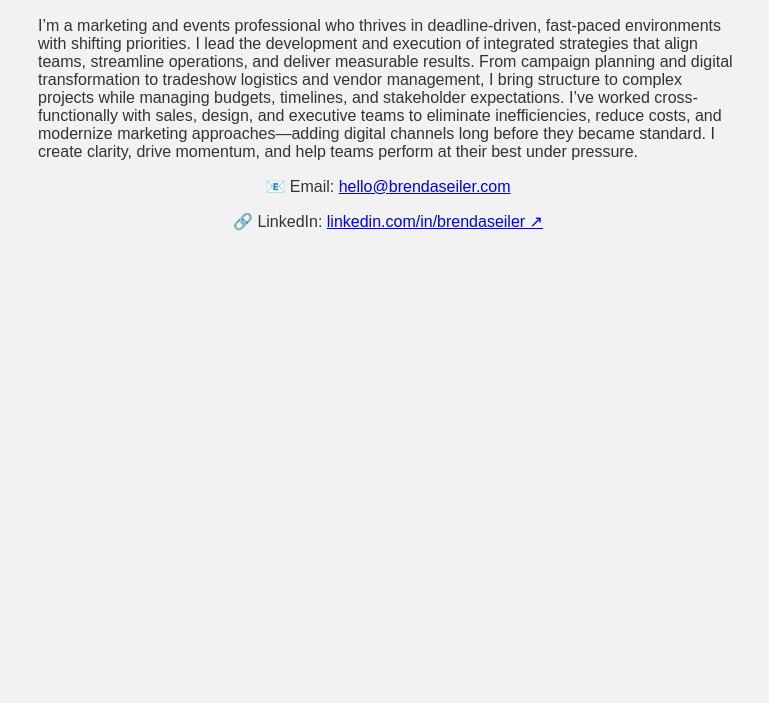
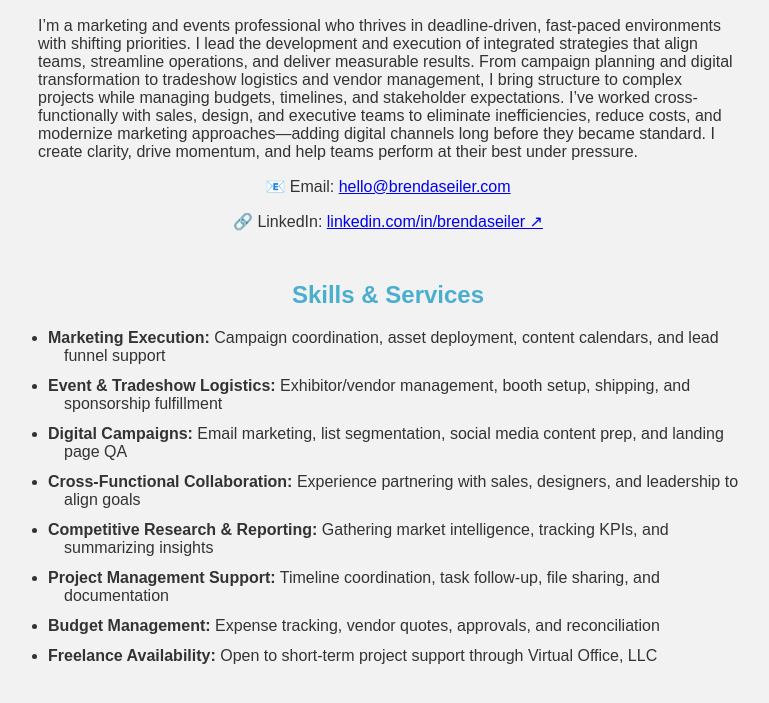
Before and after one commit to brenda-seiler/brenda-seiler.github.io, a plain HTML site: page index.html in a window 1280 px wide. Shown: the part 169-872 px from the top of the page, without its empty margins (252-1021 px from the left). Before the commit the page ends 800 px from the top, so only its background shows below. Drawn offline with Linux system fonts and the light colour scheme.

Commit message:
Update index.html

```diff
--- a/index.html
+++ b/index.html
@@ -26,5 +26,33 @@
 </p>
     <p>📧 Email: <a href="mailto:hello@brendaseiler.com">hello@brendaseiler.com</a></p>
   <p>🔗 LinkedIn: <a href="https://linkedin.com/in/brendaseiler" target="_blank">linkedin.com/in/brendaseiler ↗</a></p>
+<h2 style="color: #4AAECE; margin-top: 50px;">Skills & Services</h2>
+<ul style="text-align: left; max-width: 700px; margin: 0 auto; padding-left: 20px; list-style-position: outside;">
+  <li style="margin-bottom: 12px; text-indent: -1em; padding-left: 1em;">
+    <strong>Marketing Execution:</strong> Campaign coordination, asset deployment, content calendars, and lead funnel support
+  </li>
+  <li style="margin-bottom: 12px; text-indent: -1em; padding-left: 1em;">
+    <strong>Event & Tradeshow Logistics:</strong> Exhibitor/vendor management, booth setup, shipping, and sponsorship fulfillment
+  </li>
+  <li style="margin-bottom: 12px; text-indent: -1em; padding-left: 1em;">
+    <strong>Digital Campaigns:</strong> Email marketing, list segmentation, social media content prep, and landing page QA
+  </li>
+  <li style="margin-bottom: 12px; text-indent: -1em; padding-left: 1em;">
+    <strong>Cross-Functional Collaboration:</strong> Experience partnering with sales, designers, and leadership to align goals
+  </li>
+  <li style="margin-bottom: 12px; text-indent: -1em; padding-left: 1em;">
+    <strong>Competitive Research & Reporting:</strong> Gathering market intelligence, tracking KPIs, and summarizing insights
+  </li>
+  <li style="margin-bottom: 12px; text-indent: -1em; padding-left: 1em;">
+    <strong>Project Management Support:</strong> Timeline coordination, task follow-up, file sharing, and documentation
+  </li>
+  <li style="margin-bottom: 12px; text-indent: -1em; padding-left: 1em;">
+    <strong>Budget Management:</strong> Expense tracking, vendor quotes, approvals, and reconciliation
+  </li>
+  <li style="margin-bottom: 12px; text-indent: -1em; padding-left: 1em;">
+    <strong>Freelance Availability:</strong> Open to short-term project support through Virtual Office, LLC
+  </li>
+</ul>
+
   </body>
 </html>
```
